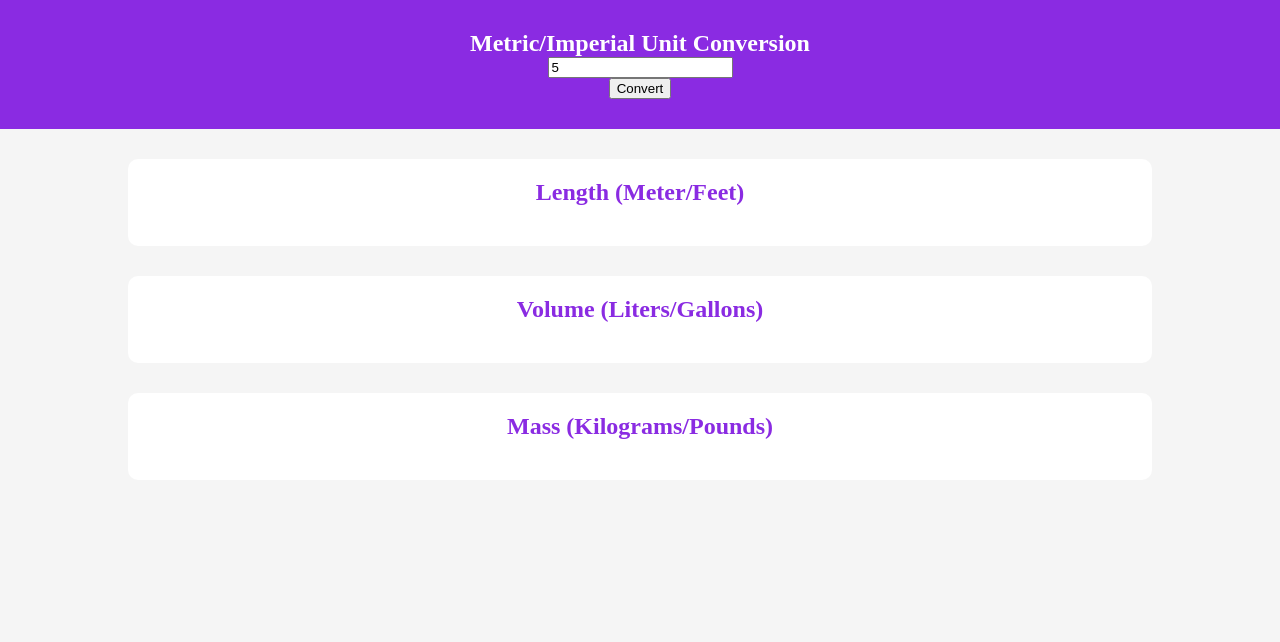
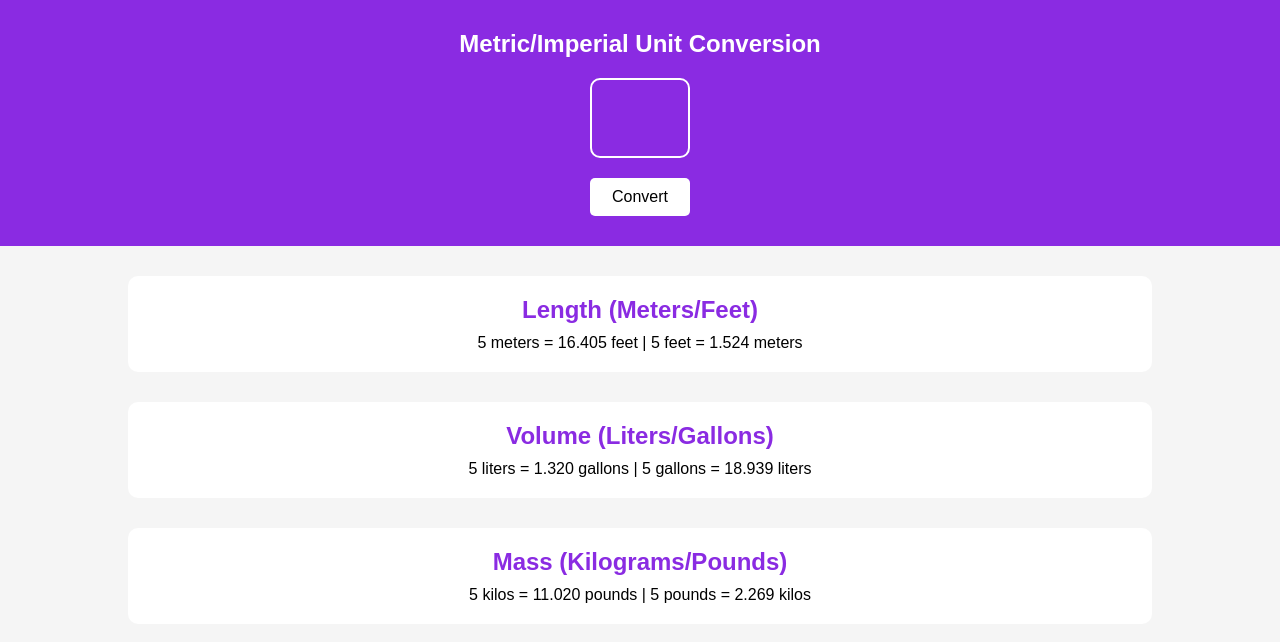
Before and after one commit to ruthfabian/Unit-Converter, a plain HTML site: page index.html in a window 1280 px wide. Both pictures are taken after typing "5" into the empty fields and a click on the button "Convert". Drawn offline with Linux system fonts and the light colour scheme.

Commit message:
js completed

```diff
--- a/index.css
+++ b/index.css
@@ -5,6 +5,7 @@
 
 body {
   background: whitesmoke;
+  font-family: Arial, Helvetica, sans-serif;
 }
 
 #input-section{
@@ -17,6 +18,34 @@ body {
     color: white;
 }
 
+h1{
+    margin-bottom: 20px;
+    text-align: center;
+}
+
+#input-el{
+    margin-bottom: 20px;
+    background: blueviolet;
+    border: 2px solid white;
+    width: 100px;
+    height: 80px;
+    border-radius: 10px;
+    color: white;
+    font-size: 35px;
+    text-align: center;
+    font-weight: bold;
+}
+
+button{
+    color: black;
+    background: white;
+    border: none;
+    font-size: 16px;
+    border-radius: 5px;
+    padding: 10px 20px;
+    width: 100px;
+}
+
 .display-div{
     background: white;
     width: 80%;
@@ -25,11 +54,19 @@ body {
     margin-top: 30px;
     text-align: center;
     color: blueviolet;
-    padding: 20px 30px 40px;
+    padding: 20px;
     border-radius: 10px;
 }
 
 .display{
     display: flex;
+    justify-content: center;
+    align-items: center;
+    text-align: center;
 
 }
+
+.display p{
+    color: black;
+    margin-top: 10px;
+}
--- a/index.html
+++ b/index.html
@@ -10,35 +10,29 @@
 <body>
     <section id="input-section">
        <h1>Metric/Imperial Unit Conversion</h1>
-       <input type="number" placeholder="Input value here">
-       <button type="button">Convert</button>
+       <input type="number" id="input-el">
+       <button type="button" id="input-btn">Convert</button>
     </section>
 
     <section id="display-section">
         <div class="display-div">
-            <h2>Length (Meter/Feet)</h2>
+            <h2>Length (Meters/Feet)</h2>
             <div class="display">
-                <p></p>
-                <p></p>
-                <p></p>
+                <p id="length-display"></p>
             </div>
         </div>
 
         <div class="display-div">
             <h2>Volume (Liters/Gallons)</h2>
             <div class="display">
-                <p></p>
-                <p></p>
-                <p></p>
+                <p id="volume-display"></p>
             </div>
         </div>
 
         <div class="display-div">
             <h2>Mass (Kilograms/Pounds)</h2>
             <div class="display">
-                <p></p>
-                <p></p>
-                <p></p>
+                <p id="mass-display"></p>
             </div>
         </div>
     </section>
--- a/index.js
+++ b/index.js
@@ -3,3 +3,37 @@
 1 liter = 0.264 gallon
 1 kilogram = 2.204 pound
 */
+
+let inputEl = document.getElementById("input-el");
+const inputBtn = document.getElementById("input-btn")
+
+const lengthDisplay = document.getElementById("length-display");
+const volumeDisplay = document.getElementById("volume-display");
+const massDisplay = document.getElementById("mass-display");
+
+inputBtn.addEventListener('click', function(){
+  console.log("clicked button")
+  const meterResult = (inputEl.value * 3.281).toFixed(3);
+  const feetResult = (inputEl.value / 3.281).toFixed(3);
+
+  const literResult = (inputEl.value * 0.264).toFixed(3);
+  const gallonResult = (inputEl.value / 0.264).toFixed(3);
+
+  const kiloResult = (inputEl.value * 2.204).toFixed(3);
+  const poundResult = (inputEl.value / 2.204).toFixed(3);
+
+  if(inputEl.value === ""){
+    lengthDisplay.textContent = ""
+    volumeDisplay.textContent = ""
+    massDisplay.textContent = ""
+
+  } else{
+    lengthDisplay.textContent = `${inputEl.value} meters = ${meterResult} feet | ${inputEl.value} feet = ${feetResult} meters`
+    volumeDisplay.textContent = `${inputEl.value} liters = ${literResult} gallons | ${inputEl.value} gallons = ${gallonResult} liters`
+    massDisplay.textContent = `${inputEl.value} kilos = ${kiloResult} pounds | ${inputEl.value} pounds = ${poundResult} kilos`
+
+    inputEl.value = ""
+
+
+  }
+  })
```
